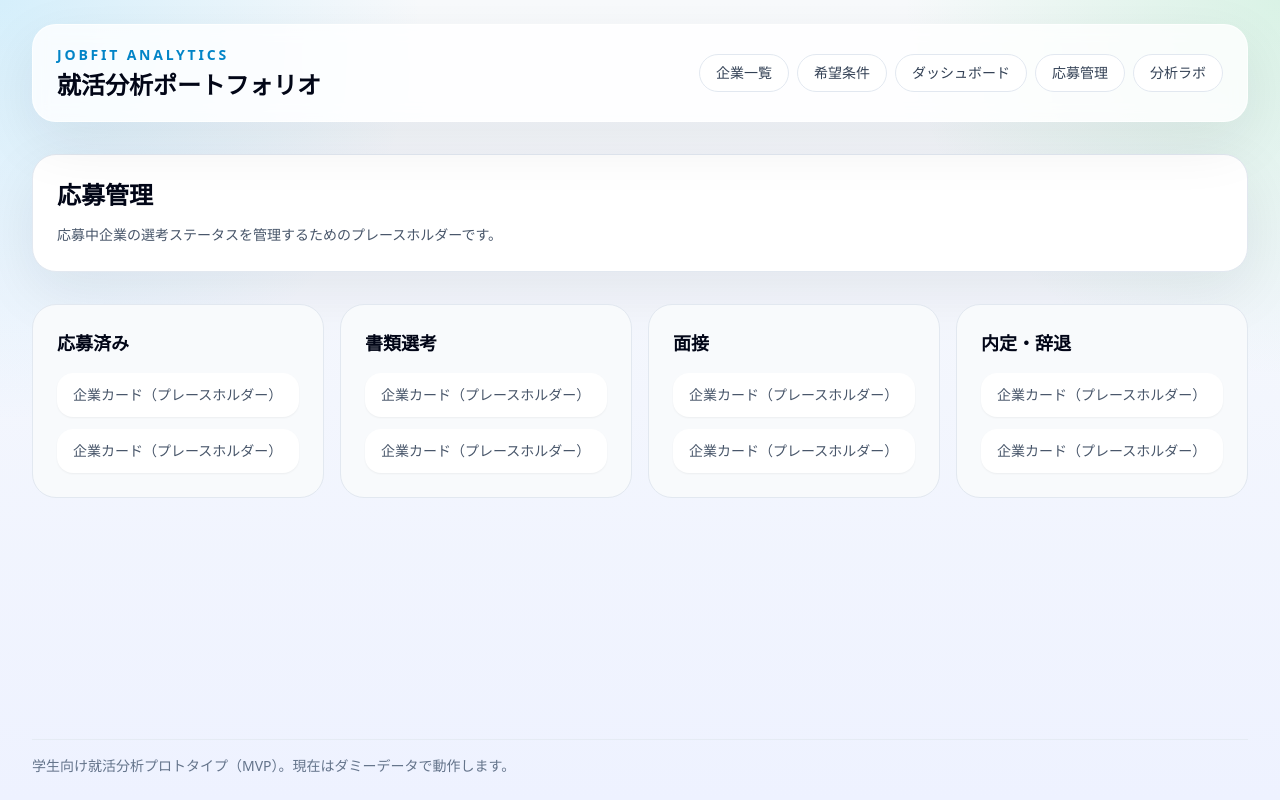
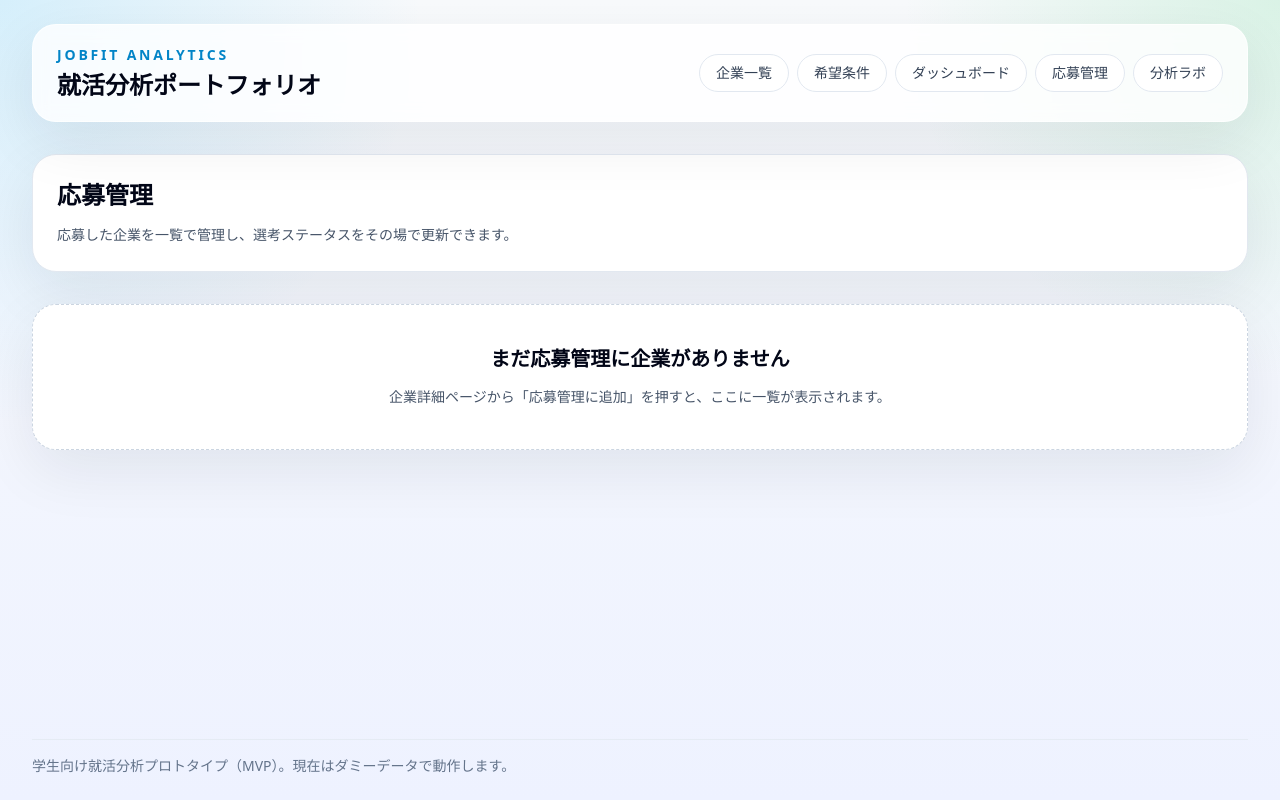
Before and after one commit to Melting-Sugar/JobFit_Analytics, a Next.js app in the folder frontend/: page /applications in a window 1280 px wide. Built offline with nearby package versions, Linux system fonts and the light colour scheme.

Commit message:
Add local application tracking

```diff
--- a/frontend/app/applications/page.tsx
+++ b/frontend/app/applications/page.tsx
@@ -1,26 +1,116 @@
-const stages = ["応募済み", "書類選考", "面接", "内定・辞退"];
+"use client";
+
+import { useEffect, useMemo, useState } from "react";
+
+import { getApplications, removeApplication, updateApplicationStatus, type ApplicationRecord, type ApplicationStatus, APPLICATION_STATUSES } from "@/lib/applications";
+
+function getStatusLabel(status: ApplicationStatus) {
+  return status;
+}
 
 export default function ApplicationsPage() {
+  const [applications, setApplications] = useState<ApplicationRecord[]>([]);
+
+  useEffect(() => {
+    setApplications(getApplications());
+  }, []);
+
+  const groupedApplications = useMemo(
+    () =>
+      APPLICATION_STATUSES.map((status) => ({
+        status,
+        items: applications.filter((application) => application.status === status),
+      })),
+    [applications],
+  );
+
+  const handleStatusChange = (companyId: number, status: ApplicationStatus) => {
+    setApplications(updateApplicationStatus(companyId, status));
+  };
+
+  const handleRemove = (companyId: number) => {
+    setApplications(removeApplication(companyId));
+  };
+
   return (
     <main className="space-y-8">
       <section className="rounded-3xl border border-slate-200 bg-white p-6 shadow-soft">
         <h2 className="text-2xl font-semibold text-slate-950">応募管理</h2>
         <p className="mt-3 max-w-3xl text-sm leading-6 text-slate-600">
-          応募中企業の選考ステータスを管理するためのプレースホルダーです。
+          応募した企業を一覧で管理し、選考ステータスをその場で更新できます。
         </p>
       </section>
 
-      <section className="grid gap-4 lg:grid-cols-4">
-        {stages.map((stage) => (
-          <article key={stage} className="rounded-3xl border border-slate-200 bg-slate-50 p-6">
-            <h3 className="text-lg font-semibold text-slate-950">{stage}</h3>
-            <div className="mt-4 space-y-3 text-sm text-slate-600">
-              <div className="rounded-2xl bg-white px-4 py-3 shadow-sm">企業カード（プレースホルダー）</div>
-              <div className="rounded-2xl bg-white px-4 py-3 shadow-sm">企業カード（プレースホルダー）</div>
-            </div>
-          </article>
-        ))}
-      </section>
+      {applications.length === 0 ? (
+        <section className="rounded-3xl border border-dashed border-slate-300 bg-white p-10 text-center shadow-soft">
+          <h3 className="text-xl font-semibold text-slate-950">まだ応募管理に企業がありません</h3>
+          <p className="mt-3 text-sm leading-6 text-slate-600">
+            企業詳細ページから「応募管理に追加」を押すと、ここに一覧が表示されます。
+          </p>
+        </section>
+      ) : (
+        <section className="grid gap-4 xl:grid-cols-2">
+          {groupedApplications.map(({ status, items }) => (
+            <article key={status} className="rounded-3xl border border-slate-200 bg-slate-50 p-6 shadow-soft">
+              <div className="flex items-center justify-between gap-4">
+                <h3 className="text-lg font-semibold text-slate-950">{getStatusLabel(status)}</h3>
+                <span className="rounded-full bg-white px-3 py-1 text-xs font-semibold text-slate-700">{items.length}件</span>
+              </div>
+
+              <div className="mt-4 space-y-3">
+                {items.length === 0 ? (
+                  <p className="rounded-2xl border border-dashed border-slate-300 bg-white px-4 py-6 text-sm leading-6 text-slate-500">
+                    このステータスの企業はまだありません。
+                  </p>
+                ) : (
+                  items.map((application) => (
+                    <article key={application.id} className="rounded-3xl border border-slate-200 bg-white p-4 shadow-sm">
+                      <div className="flex flex-col gap-3">
+                        <div className="flex items-start justify-between gap-4">
+                          <div>
+                            <h4 className="text-base font-semibold text-slate-950">{application.name}</h4>
+                            <p className="mt-1 text-sm text-slate-600">
+                              {application.industry} / {application.job_type}
+                            </p>
+                          </div>
+                          <p className="rounded-full bg-sky-50 px-3 py-1 text-sm font-semibold text-sky-700">
+                            {typeof application.match_score === "number" ? `相性 ${application.match_score}` : "相性 --"}
+                          </p>
+                        </div>
+
+                        <div className="grid gap-3 sm:grid-cols-[1fr_auto] sm:items-center">
+                          <label className="text-sm font-semibold text-slate-700">
+                            ステータス
+                            <select
+                              value={application.status}
+                              onChange={(event) => handleStatusChange(application.id, event.target.value as ApplicationStatus)}
+                              className="mt-2 w-full rounded-2xl border border-slate-200 bg-slate-50 px-4 py-3 text-sm text-slate-900 outline-none transition focus:border-sky-400"
+                            >
+                              {APPLICATION_STATUSES.map((statusOption) => (
+                                <option key={statusOption} value={statusOption}>
+                                  {statusOption}
+                                </option>
+                              ))}
+                            </select>
+                          </label>
+
+                          <button
+                            type="button"
+                            onClick={() => handleRemove(application.id)}
+                            className="rounded-full border border-slate-300 bg-white px-4 py-3 text-sm font-semibold text-slate-700 transition hover:border-rose-300 hover:text-rose-700"
+                          >
+                            削除
+                          </button>
+                        </div>
+                      </div>
+                    </article>
+                  ))
+                )}
+              </div>
+            </article>
+          ))}
+        </section>
+      )}
     </main>
   );
 }
--- /dev/null
+++ b/frontend/app/companies/ApplicationTrackingButton.tsx
@@ -0,0 +1,46 @@
+"use client";
+
+import { useEffect, useState } from "react";
+
+import { addApplication, isApplicationAdded, type ApplicationRecord } from "@/lib/applications";
+import type { MatchedCompany } from "@/lib/api";
+
+type ApplicationTrackingButtonProps = {
+  company: MatchedCompany;
+};
+
+export default function ApplicationTrackingButton({ company }: ApplicationTrackingButtonProps) {
+  const [isAdded, setIsAdded] = useState(false);
+  const [isSaving, setIsSaving] = useState(false);
+
+  useEffect(() => {
+    setIsAdded(isApplicationAdded(company.id));
+  }, [company.id]);
+
+  const handleAddApplication = () => {
+    if (isAdded || isSaving) {
+      return;
+    }
+
+    setIsSaving(true);
+    const updatedApplications: ApplicationRecord[] = addApplication(company);
+    setIsAdded(updatedApplications.some((application) => application.id === company.id));
+    setIsSaving(false);
+  };
+
+  return (
+    <div className="flex flex-col gap-3 sm:items-end">
+      <button
+        type="button"
+        onClick={handleAddApplication}
+        className="rounded-full bg-sky-600 px-5 py-3 text-sm font-semibold text-white transition hover:bg-sky-500 disabled:cursor-not-allowed disabled:bg-slate-300"
+        disabled={isAdded || isSaving}
+      >
+        {isAdded ? "応募管理に追加済み" : isSaving ? "保存中..." : "応募管理に追加"}
+      </button>
+      <p className="text-sm leading-6 text-slate-600">
+        {isAdded ? "この企業は応募管理に保存されています。" : "クリックすると応募管理に保存されます。"}
+      </p>
+    </div>
+  );
+}
--- a/frontend/app/companies/[id]/page.tsx
+++ b/frontend/app/companies/[id]/page.tsx
@@ -1,6 +1,7 @@
 import { notFound } from "next/navigation";
 
 import { getMatchedCompanyById } from "@/lib/api";
+import ApplicationTrackingButton from "../ApplicationTrackingButton";
 
 export default async function CompanyDetailPage({ params }: { params: { id: string } }) {
   const companyId = Number(params.id);
@@ -118,12 +119,10 @@ export default async function CompanyDetailPage({ params }: { params: { id: stri
           <div>
             <h3 className="text-xl font-semibold text-slate-950">応募管理</h3>
             <p className="mt-2 text-sm leading-6 text-slate-600">
-              この企業を応募管理に追加するためのプレースホルダです。
+              この企業を応募管理に保存できます。保存後は応募管理ページでステータスを更新できます。
             </p>
           </div>
-          <button className="rounded-full bg-sky-600 px-5 py-3 text-sm font-semibold text-white transition hover:bg-sky-500">
-            応募管理に追加
-          </button>
+          <ApplicationTrackingButton company={company} />
         </div>
       </section>
     </main>
--- /dev/null
+++ b/frontend/lib/applications.ts
@@ -0,0 +1,91 @@
+import type { Company, MatchedCompany } from "@/lib/api";
+
+export const APPLICATION_STATUSES = [
+  "未応募",
+  "ES提出済み",
+  "適性検査",
+  "一次面接",
+  "二次面接",
+  "最終面接",
+  "内定",
+  "見送り・辞退",
+] as const;
+
+export type ApplicationStatus = (typeof APPLICATION_STATUSES)[number];
+
+export type ApplicationRecord = Company &
+  Partial<Pick<MatchedCompany, "weighted_satisfaction_score" | "cosine_similarity_score" | "career_priority_score" | "risk_penalty" | "match_score" | "recommendation_reasons" | "concerns">> & {
+  status: ApplicationStatus;
+  addedAt: string;
+};
+
+const STORAGE_KEY = "jobfit-applications";
+
+function isBrowser() {
+  return typeof window !== "undefined";
+}
+
+function readStorage(): ApplicationRecord[] {
+  if (!isBrowser()) {
+    return [];
+  }
+
+  try {
+    const rawValue = window.localStorage.getItem(STORAGE_KEY);
+    if (!rawValue) {
+      return [];
+    }
+
+    const parsedValue = JSON.parse(rawValue) as ApplicationRecord[];
+    return Array.isArray(parsedValue) ? parsedValue : [];
+  } catch {
+    return [];
+  }
+}
+
+function writeStorage(applications: ApplicationRecord[]) {
+  if (!isBrowser()) {
+    return;
+  }
+
+  window.localStorage.setItem(STORAGE_KEY, JSON.stringify(applications));
+}
+
+export function getApplications(): ApplicationRecord[] {
+  return readStorage();
+}
+
+export function addApplication(company: Company | MatchedCompany): ApplicationRecord[] {
+  const currentApplications = readStorage();
+  const newApplication: ApplicationRecord = {
+    ...company,
+    status: "未応募",
+    addedAt: new Date().toISOString(),
+  };
+  const nextApplications = currentApplications.some((application) => application.id === company.id)
+    ? currentApplications
+    : [...currentApplications, newApplication];
+
+  writeStorage(nextApplications);
+  return nextApplications;
+}
+
+export function updateApplicationStatus(companyId: number, status: ApplicationStatus): ApplicationRecord[] {
+  const currentApplications = readStorage();
+  const nextApplications = currentApplications.map((application) =>
+    application.id === companyId ? { ...application, status } : application,
+  );
+
+  writeStorage(nextApplications);
+  return nextApplications;
+}
+
+export function removeApplication(companyId: number): ApplicationRecord[] {
+  const nextApplications = readStorage().filter((application) => application.id !== companyId);
+  writeStorage(nextApplications);
+  return nextApplications;
+}
+
+export function isApplicationAdded(companyId: number): boolean {
+  return readStorage().some((application) => application.id === companyId);
+}
```
